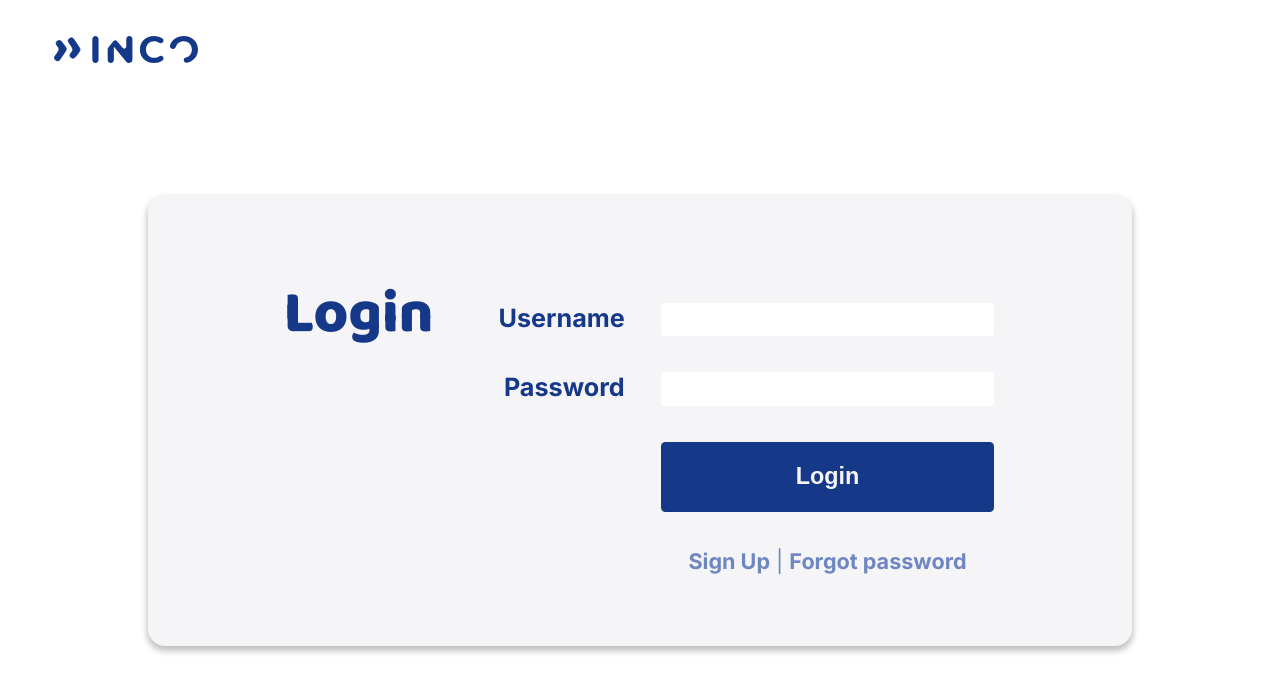
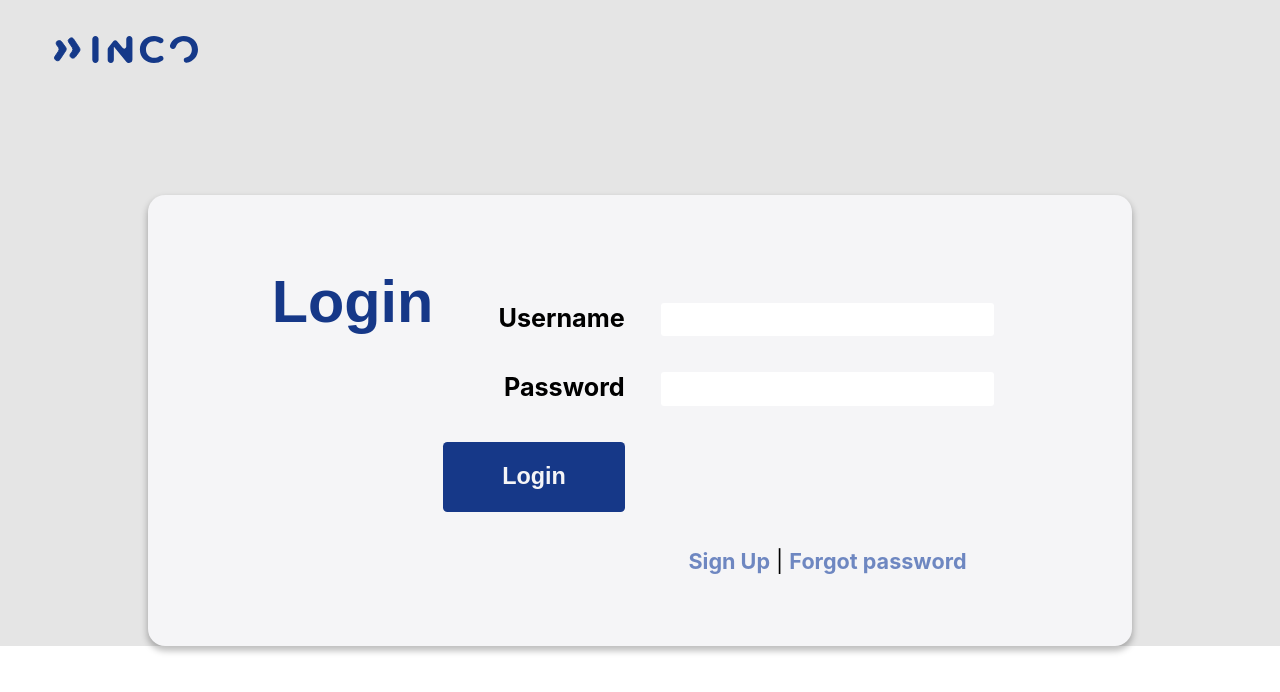
Before and after one commit to cattrn/incode-web-app, a React (Create React App) app in the folder client/: page /login in a window 1280 px wide. Shown: the top 692 px of the page. Built offline with nearby package versions, Linux system fonts and the light colour scheme.

Commit message:
added styled elements to the login page index file

```diff
--- a/client/src/common/components/Button/Button.style.js
+++ b/client/src/common/components/Button/Button.style.js
@@ -4,13 +4,14 @@ const StyledButton = styled.button`
   display: flex;
   justify-content: center;
   align-items: center;
-  background: var(--primary-color);
+  background: #163888;
   border-radius: 4.5px;
-  color: var(--background-color);
+  color: #f5f5f7;
   padding: 0.3em 0;
   font-size: 1.3em;
   font-weight: 700;
   height: 3em;
   border: none;
+  width: 100%;
 `
 export default StyledButton
--- a/client/src/pages/LoginPage/LoginForm.css
+++ b/client/src/pages/LoginPage/LoginForm.css
@@ -9,7 +9,7 @@
     --link-color: #6E87C1
 }
 
-
+/*
 .LoginForm {
     display: grid;
     grid-auto-flow: column;
@@ -35,9 +35,9 @@
     font-size: 3.3em;
     font-family: 'Baloo Bhai 2', sans-serif;
     color: var(--primary-color);
-}
+} */
 
-.LoginContent {
+/* .LoginContent {
     justify-self: start;
     padding-top: 2em;
     width: 80%;
@@ -47,15 +47,15 @@
     display: grid;
     align-content: center;
     grid-gap: 2em;
-}
+} */
 
-.FormContent label {
-    color: var(--primary-color);
+/* .FormContent label {
+    color: 163888;
     text-align: end;
     font-family: 'Inter', sans-serif;
     font-size: 1.4em;
     font-weight: 700;
-}
+} */
 
 .FormContent label:nth-of-type(1) {
     grid-column: 1;
@@ -67,14 +67,14 @@
     grid-row: 2;
 }
 
-.FormContent input {
+/* .FormContent input {
     width: 13em;
     border: none;
     width: 100%;
     background-color: #FFFFFF;
     height: 2.5em;
     border-radius: 3px;
-}
+} */
 
 .FormContent input:nth-of-type(1) {
     grid-column: 2/3;
@@ -92,19 +92,19 @@
     width: 100%;
 }
 
-.Links {
+/* .Links {
     color: var(--link-color);
     text-align: center;
     font-size: 1.2em;
     grid-column: 2/3;
     grid-row: 4;
-}
+} */
 
-.Links a {
+/* .Links a {
     text-decoration: none;
     color: var(--link-color);
     font-weight: 700;
-}
+} */
 
 @media screen and (max-width: 1000px){
     .LoginForm {
--- a/client/src/pages/LoginPage/LoginForm.jsx
+++ b/client/src/pages/LoginPage/LoginForm.jsx
@@ -1,25 +1,34 @@
 import Button from '../../common/components/Button'
-import './LoginForm.css'
+import {
+  Container,
+  FormH1,
+  FormWrapper,
+  Form,
+  FormLabel,
+  FormInput,
+  LinksWrapper,
+  Link
+} from './LoginPage.style'
 
 function LoginForm() {
   return (
-    <div className="LoginForm">
-      <h1>Login</h1>
-      <div className="LoginContent">
-        <form className="FormContent">
-          <label htmlFor="username">Username</label>
-          <input name="username" />
-          <label htmlFor="password">Password</label>
-          <input name="password" />
+    <Container>
+      <FormH1>Login</FormH1>
+      <FormWrapper>
+        <Form>
+          <FormLabel htmlFor="username">Username</FormLabel>
+          <FormInput name="username" />
+          <FormLabel htmlFor="password">Password</FormLabel>
+          <FormInput name="password" />
           <Button name="Login" />
-          <div className="Links">
-            <a href="#">Sign Up</a>
+          <LinksWrapper>
+            <Link href="#">Sign Up</Link>
             <span> | </span>
-            <a href="#">Forgot password</a>
-          </div>
-        </form>
-      </div>
-    </div>
+            <Link href="#">Forgot password</Link>
+          </LinksWrapper>
+        </Form>
+      </FormWrapper>
+    </Container>
   )
 }
 
--- /dev/null
+++ b/client/src/pages/LoginPage/LoginPage.style.js
@@ -0,0 +1,95 @@
+import styled from 'styled-components'
+
+// page layout styling (which will be changed later on to be uniform for all the pages)
+
+export const PageLayout = styled.div`
+  display: flex;
+  flex-direction: column;
+  align-items: center;
+  justify-content: center;
+  background-color: #e5e5e5;
+`
+
+export const PageHeader = styled.div`
+  width: 8em;
+  margin-top: 2em;
+  margin-left: 3em;
+  align-self: flex-start;
+  background-color: #e5e5e5;
+`
+
+export const PageContent = styled.div`
+  display: flex;
+  justify-content: center;
+  width: 76.87%;
+  background-color: #e5e5e5;
+`
+// Login form styling
+
+export const Container = styled.div`
+  display: grid;
+  grid-auto-flow: column;
+  grid-template-columns: 29% 70%;
+  gap: 1%;
+  background-color: #f5f5f7;
+  box-shadow: 0px 4px 6px 1px rgba(0, 0, 0, 0.25);
+  border-radius: 0.95em;
+  margin-top: 13%;
+  width: 100%;
+  max-width: 1107px;
+  justify-content: space-evenly;
+  justify-items: center;
+  align-content: space-evenly;
+  align-items: center;
+  padding: 4em 0px 4em;
+`
+
+export const FormH1 = styled.h1`
+  justify-self: end;
+  align-self: start;
+  margin-top: 0;
+  font-size: 3.3em;
+  color: 163888;
+`
+
+export const FormWrapper = styled.div`
+  justify-self: start;
+  padding-top: 2em;
+  width: 80%;
+`
+
+export const Form = styled.div`
+  display: grid;
+  align-content: center;
+  grid-gap: 2em;
+`
+
+export const FormLabel = styled.label`
+  color: 163888;
+  text-align: end;
+  font-size: 1.4em;
+  font-weight: 700;
+`
+
+export const FormInput = styled.input`
+  width: 13em;
+  border: none;
+  width: 100%;
+  background-color: ffffff;
+  height: 2.5em;
+  border-radius: 3px;
+`
+
+export const LinksWrapper = styled.div`
+  color: 6e87c1;
+  text-align: center;
+  font-size: 1.2em;
+  grid-column: 2/3;
+  grid-row: 4;
+`
+
+export const Link = styled.a`
+  text-decoration: none;
+  color: 6e87c1;
+  font-weight: 700;
+`
--- a/client/src/pages/LoginPage/index.css
+++ /dev/null
@@ -1,21 +0,0 @@
-/* This stylesheet is approx only and will be changed acording to the other pages style */
-/* THe purpose of this stylesheet is to see the Login form along with the Logo (othersie the logo is huge) */
-
-.LoginPage {
-  display: flex;
-  flex-direction: column;
-  align-items: center;
-  justify-content: center;
-}
-.Login-page-header {
-  width: 8em;
-  margin-top: 2em;
-  margin-left: 3em;
-  align-self: flex-start;
-}
-
-main {
-  display: flex;
-  justify-content: center;
-  width: 76.87%;
-}
--- a/client/src/pages/LoginPage/index.jsx
+++ b/client/src/pages/LoginPage/index.jsx
@@ -1,17 +1,17 @@
 import LoginForm from './LoginForm.jsx'
 import Logo from '../../common/components/Logo'
-import './index.css'
+import { PageLayout, PageHeader, PageContent } from './LoginPage.style'
 
 const LoginPage = () => {
   return (
-    <div className="LoginPage">
-      <header className="Login-page-header">
+    <PageLayout>
+      <PageHeader>
         <Logo />
-      </header>
-      <main>
+      </PageHeader>
+      <PageContent>
         <LoginForm />
-      </main>
-    </div>
+      </PageContent>
+    </PageLayout>
   )
 }
 
```
